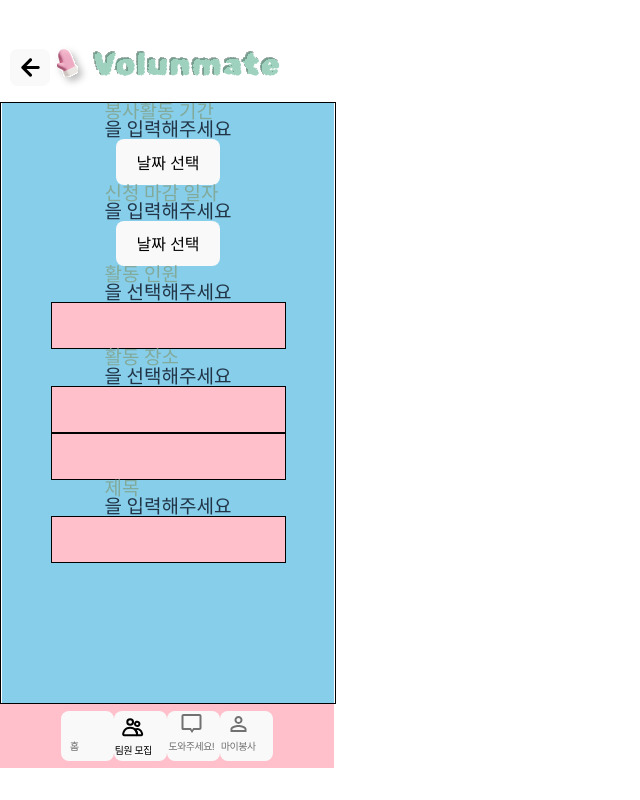
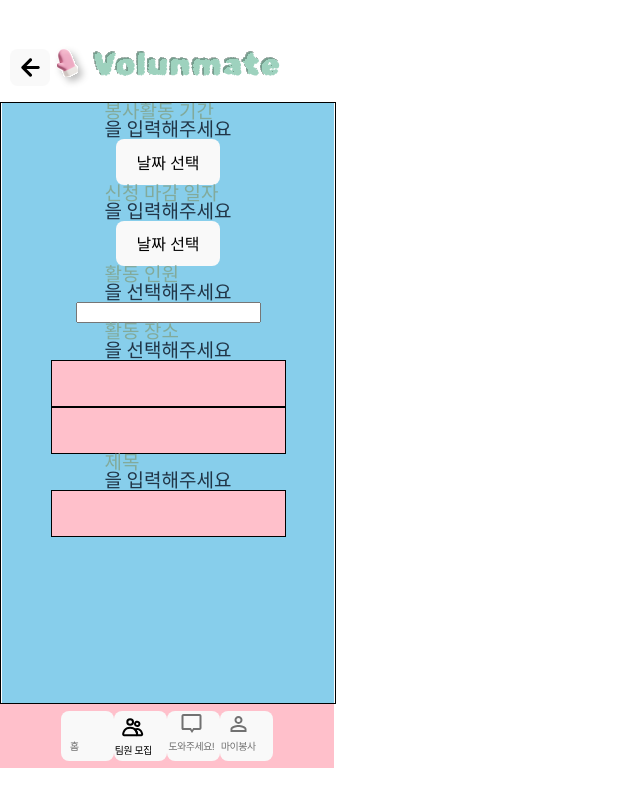
Before and after one commit to donggukthon/donggukthon_2023_4_F, a React (Vite) app: page /recruitForm in a window 1280 px wide. Shown: the whole page, without its empty margins (0-640 px from the left). Built offline with nearby package versions, Linux system fonts and the light colour scheme.

Commit message:
feat: 인원수 입력(input)

```diff
--- a/src/pages/Recruit/RecruitForm.jsx
+++ b/src/pages/Recruit/RecruitForm.jsx
@@ -1,8 +1,14 @@
-import React from "react";
+import React, { useState } from "react";
 import { S, F } from "./style";
 import Calendar from "../../components/Recruit/Calendar/Calendar";
 
 function RecruitForm() {
+  const [inputValue, setInputValue] = useState("");
+
+  const inputText = (event) => {
+    setInputValue(event.target.value);
+    console.log(event.target.value);
+  };
   return (
     <S.Container>
       <S.CardBox>
@@ -20,7 +26,7 @@ function RecruitForm() {
           <F.ColoredFormFont>활동 인원</F.ColoredFormFont>
           <F.FormFont>을 선택해주세요</F.FormFont>
         </div>
-        <F.CalendarDiv />
+        <input value={inputValue} onChange={inputText} />
         <div>
           <F.ColoredFormFont>활동 장소</F.ColoredFormFont>
           <F.FormFont>을 선택해주세요</F.FormFont>
```
